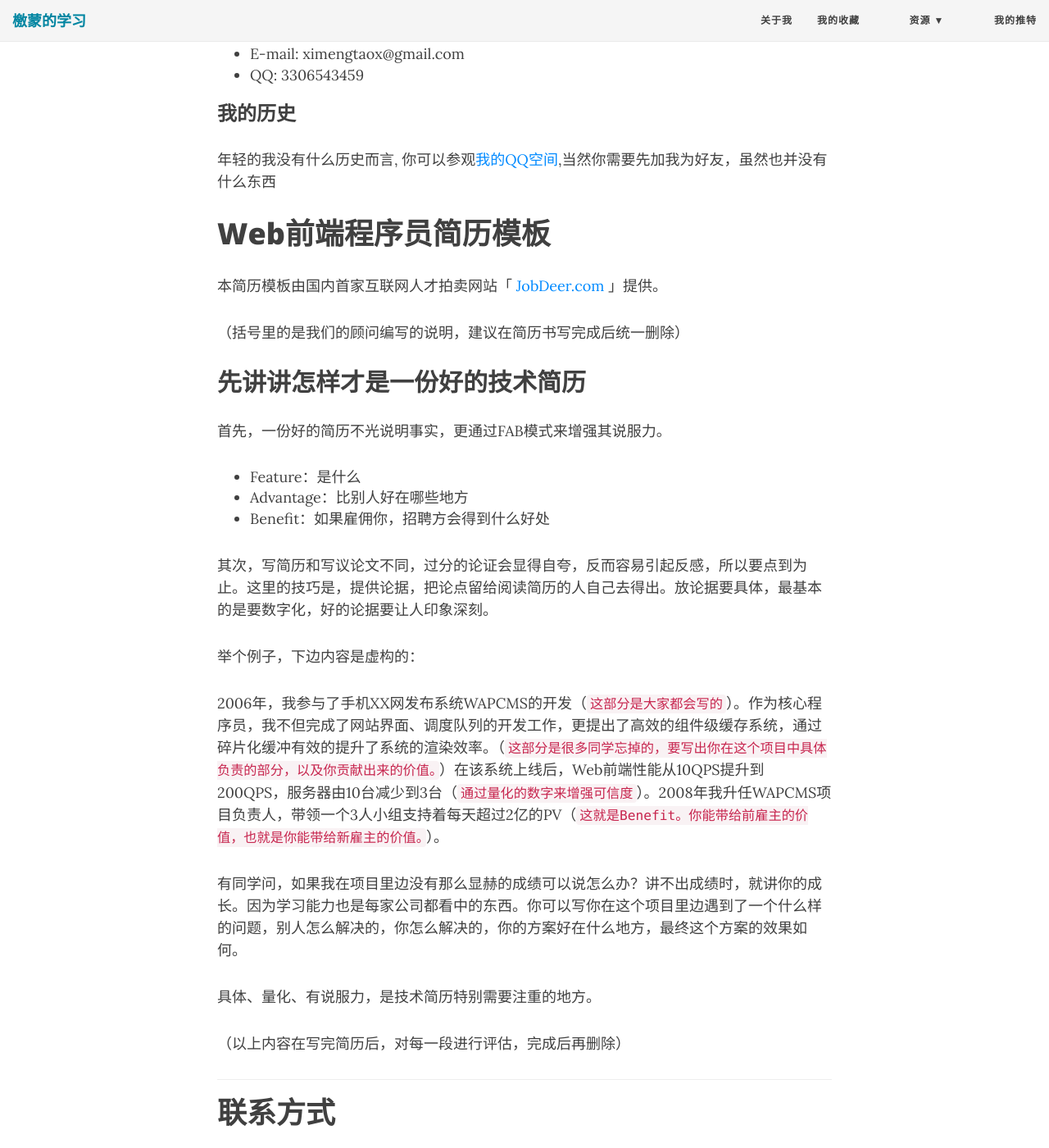
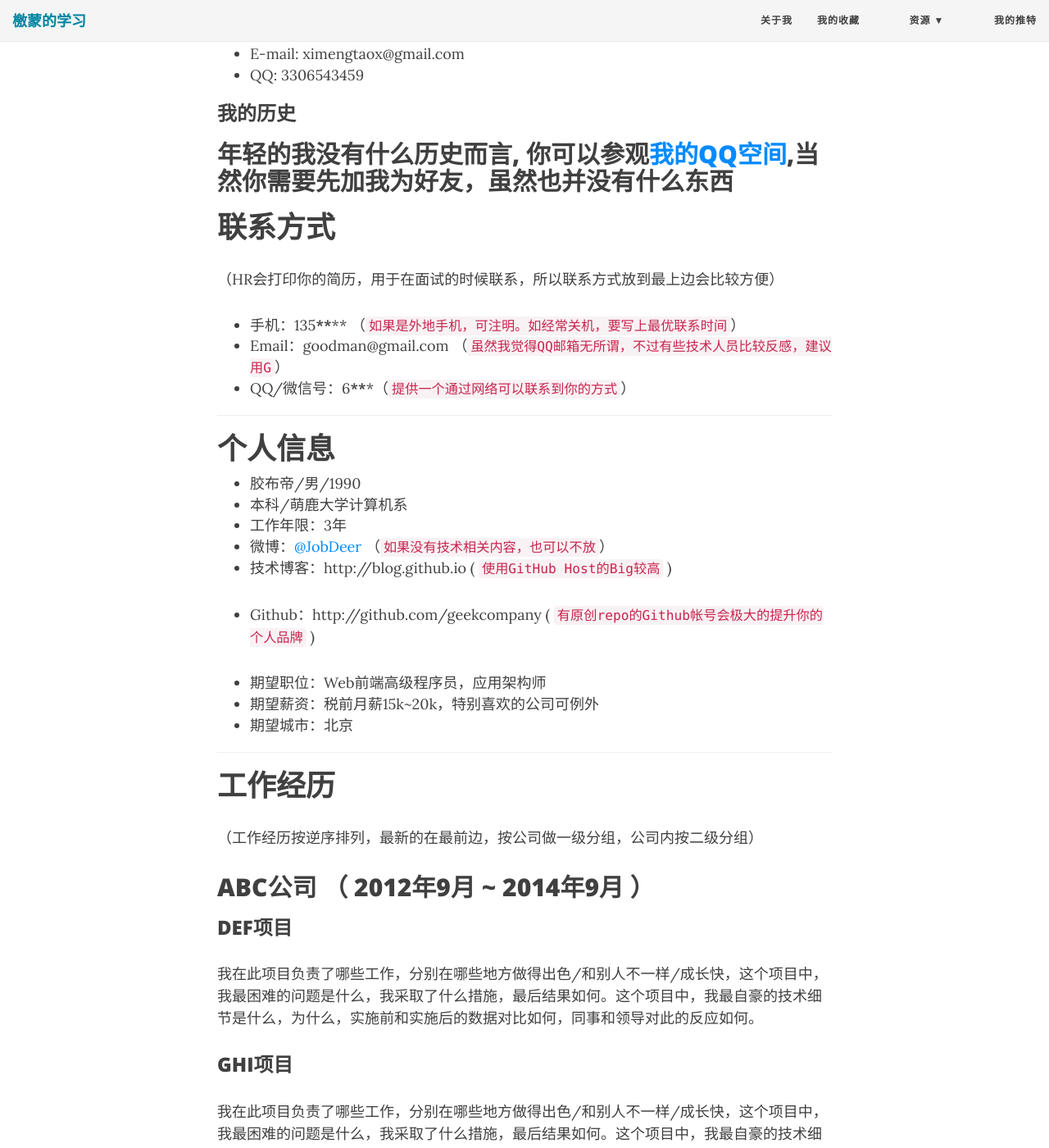
Before and after one commit to SimonTao0831/SimonTao0831.github.io, a Jekyll site: the page built from aboutme.md, in a window 1280 px wide and 1400 px high, scrolled down 551 px. Shown: the whole window at 82% size. Built offline with Jekyll 4.4.1, drawn with Linux system fonts in a browser that asks for light colours; nearby versions of some CDN libraries.

Commit message:
Update aboutme.md

````diff
--- a/aboutme.md
+++ b/aboutme.md
@@ -19,33 +19,6 @@
 ### 我的历史
 
 年轻的我没有什么历史而言, 你可以参观[我的QQ空间](https://user.qzone.qq.com/3306543459/infocenter),当然你需要先加我为好友，虽然也并没有什么东西
-
-# Web前端程序员简历模板
-
-本简历模板由国内首家互联网人才拍卖网站「 [JobDeer.com](http://www.jobdeer.com) 」提供。
-
-（括号里的是我们的顾问编写的说明，建议在简历书写完成后统一删除）
-
-## 先讲讲怎样才是一份好的技术简历
-
-首先，一份好的简历不光说明事实，更通过FAB模式来增强其说服力。
-
- - Feature：是什么
- - Advantage：比别人好在哪些地方
- - Benefit：如果雇佣你，招聘方会得到什么好处
-
-其次，写简历和写议论文不同，过分的论证会显得自夸，反而容易引起反感，所以要点到为止。这里的技巧是，提供论据，把论点留给阅读简历的人自己去得出。放论据要具体，最基本的是要数字化，好的论据要让人印象深刻。
-
-举个例子，下边内容是虚构的：
-
-2006年，我参与了手机XX网发布系统WAPCMS的开发（```这部分是大家都会写的```）。作为核心程序员，我不但完成了网站界面、调度队列的开发工作，更提出了高效的组件级缓存系统，通过碎片化缓冲有效的提升了系统的渲染效率。（```这部分是很多同学忘掉的，要写出你在这个项目中具体负责的部分，以及你贡献出来的价值。```）在该系统上线后，Web前端性能从10QPS提升到200QPS，服务器由10台减少到3台（``` 通过量化的数字来增强可信度 ```）。2008年我升任WAPCMS项目负责人，带领一个3人小组支持着每天超过2亿的PV（``` 这就是Benefit。你能带给前雇主的价值，也就是你能带给新雇主的价值。 ```）。
-
-有同学问，如果我在项目里边没有那么显赫的成绩可以说怎么办？讲不出成绩时，就讲你的成长。因为学习能力也是每家公司都看中的东西。你可以写你在这个项目里边遇到了一个什么样的问题，别人怎么解决的，你怎么解决的，你的方案好在什么地方，最终这个方案的效果如何。
-
-具体、量化、有说服力，是技术简历特别需要注重的地方。
-
-（以上内容在写完简历后，对每一段进行评估，完成后再删除）
-
 ---
 
 
````
